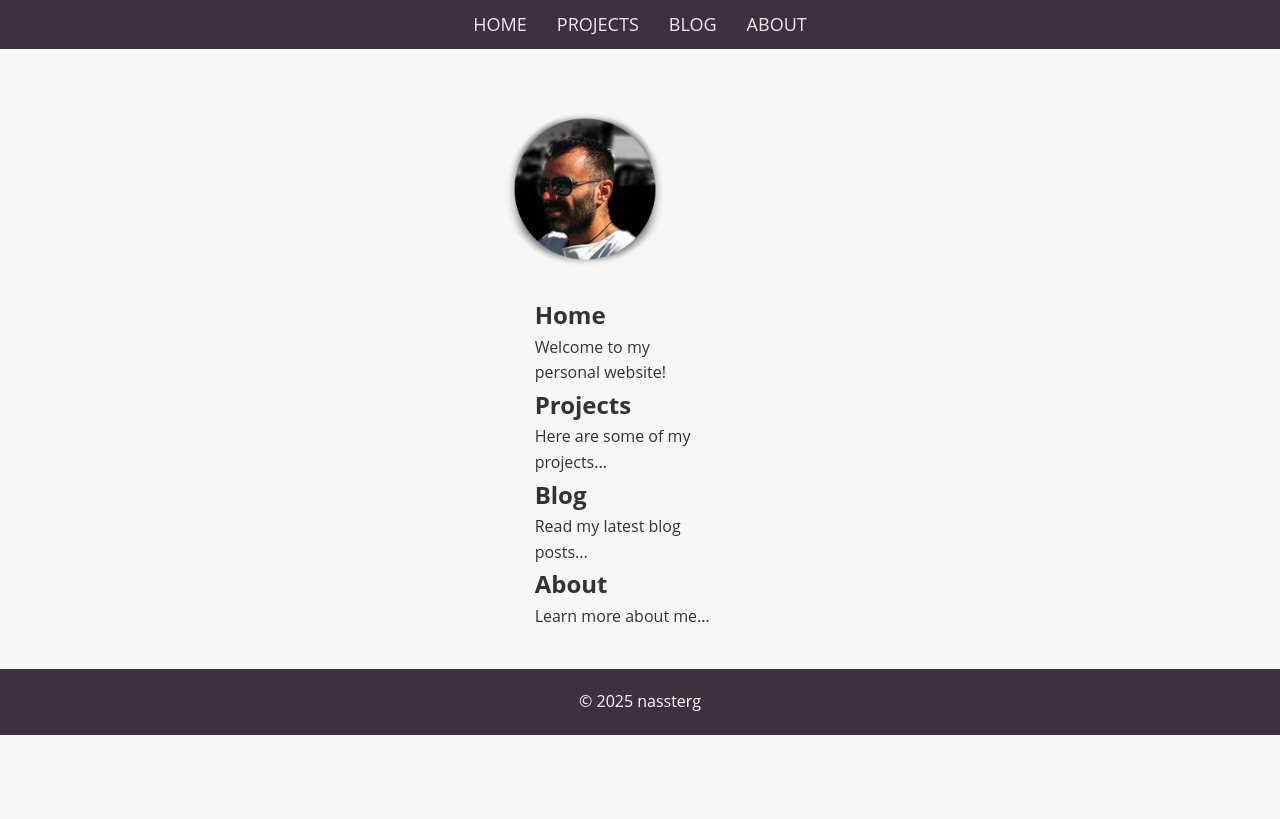
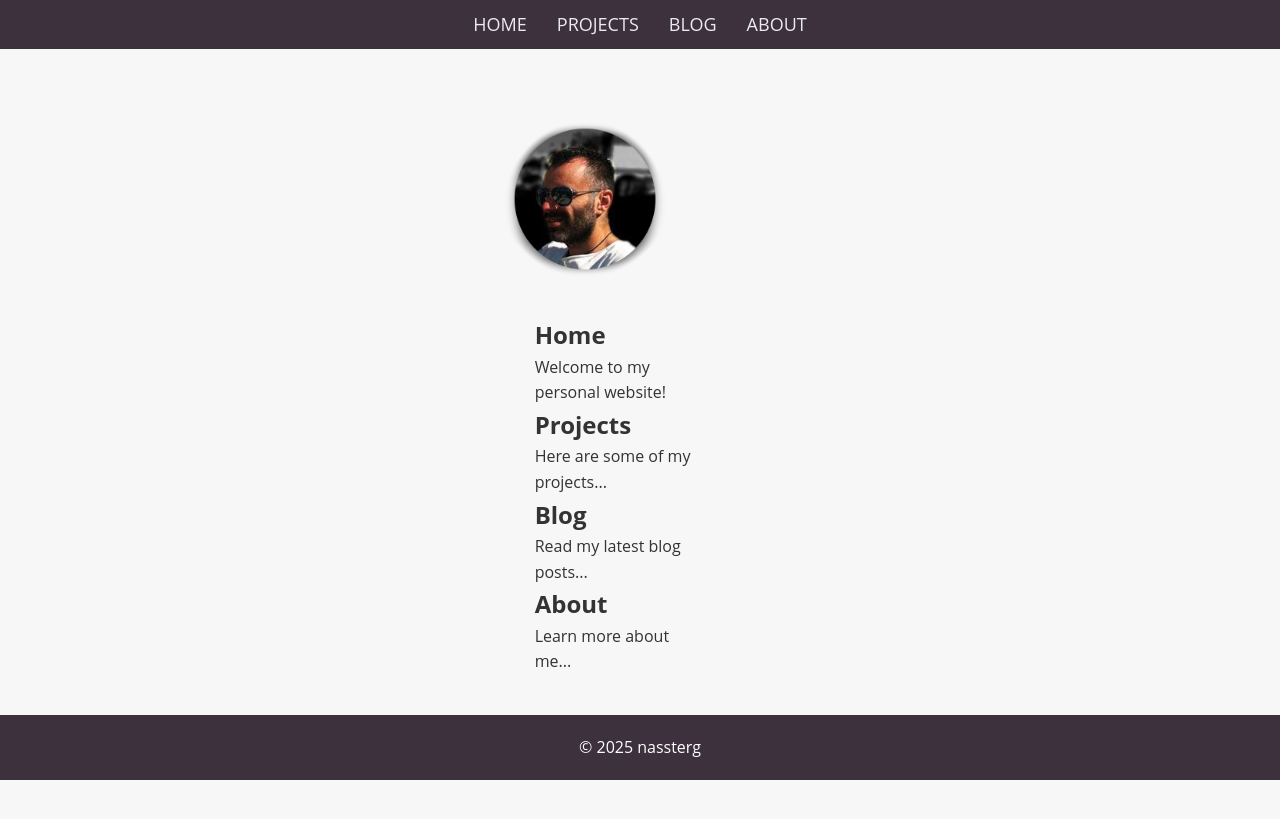
Before and after one commit to nassterg/nassterg.github.io, a Jekyll site: the page built from README.md, in a window 1280 px wide. Shown: the top 819 px of the page. Built offline with Jekyll 4.4.1, drawn with Linux system fonts in a browser that asks for light colours; our own code applies the rules of GitHub Pages for plain Markdown files.

Commit message:
Update style.css

```diff
--- a/assets/css/style.css
+++ b/assets/css/style.css
@@ -47,10 +47,10 @@
 
 /* Main content (two-column layout) */
 .content {
-    display: flex; /* Flexbox container for columns */
+    display: flex; /* Flexbox container for two columns */
     justify-content: center; /* Center columns in the page */
     align-items: flex-start; /* Align both at the top */
-    gap: 20px;
+    gap: 20px; /* Space between the two columns */
     max-width: 1200px;
     margin: 40px auto;
 }
@@ -61,14 +61,14 @@
     flex-direction: column; /* Stack items vertically */
     align-items: flex-start; /* Left-align the logo */
     justify-content: flex-start; /* Align items at the top */
-    margin-top: 10px; /* Adjust logo top margin */
+    margin-top: 20px; /* Adjust logo top margin */
 }
 
 /* Logo styles */
 .logo .avatar {
     width: 180px;
     height: 180px;
-    border-radius: 50%;
+    border-radius: 50%; /* Circular logo */
 }
 
 /* Right column (Menu Content) */
@@ -76,9 +76,9 @@
     display: flex;
     flex-direction: column; /* Stack menu sections vertically */
     justify-content: flex-start;
-    margin-top: 10px; /* Align the menu top */
-    padding-left: 40px; /* Space to the left of the right column */
-    width: 75%; /* Ensure it takes up appropriate width */
+    margin-top: 20px; /* Same as logo margin */
+    padding-left: 40px; /* Adds space to the left of the right column */
+    width: 70%; /* Ensure it takes up appropriate width */
 }
 
 /* Footer Styles */
```
